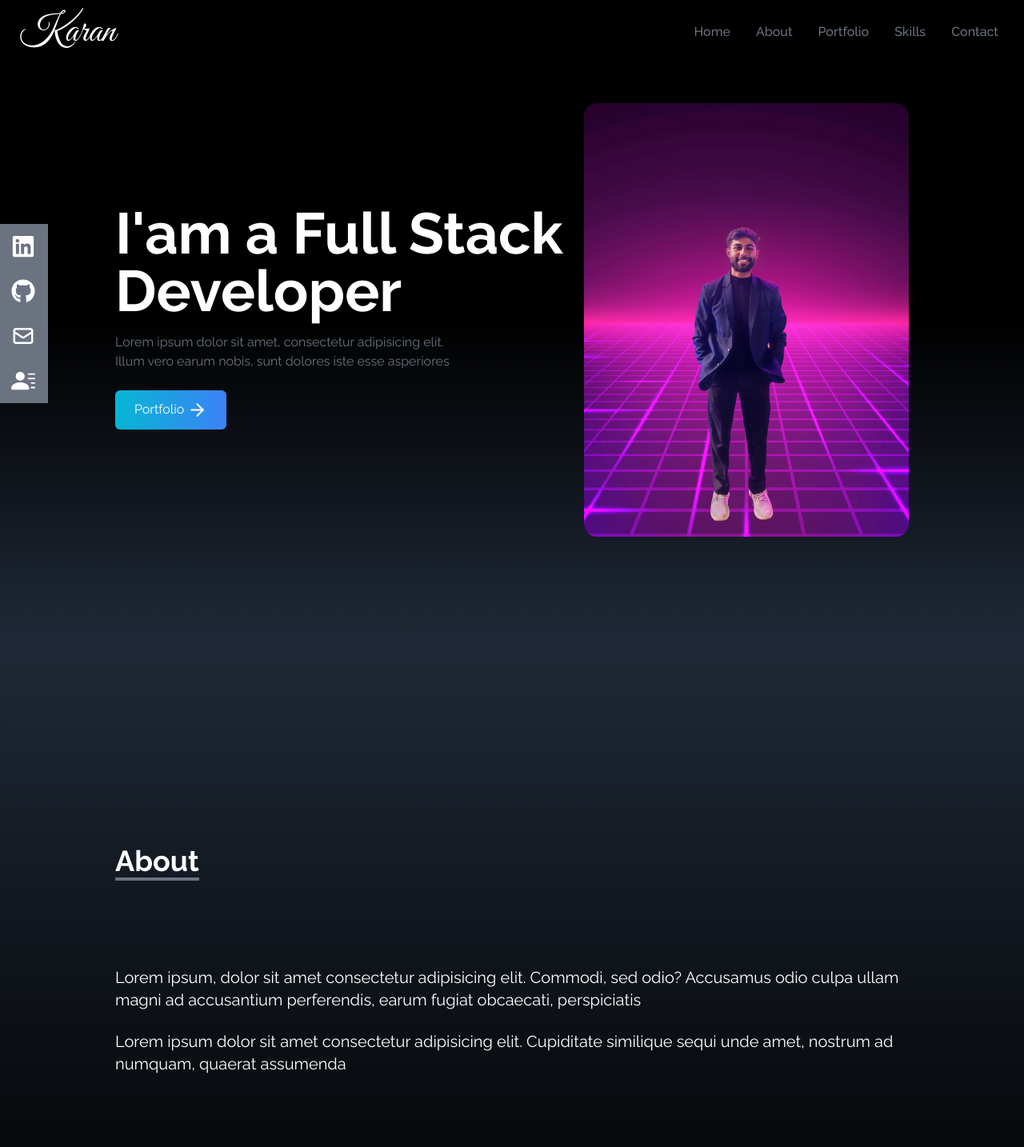
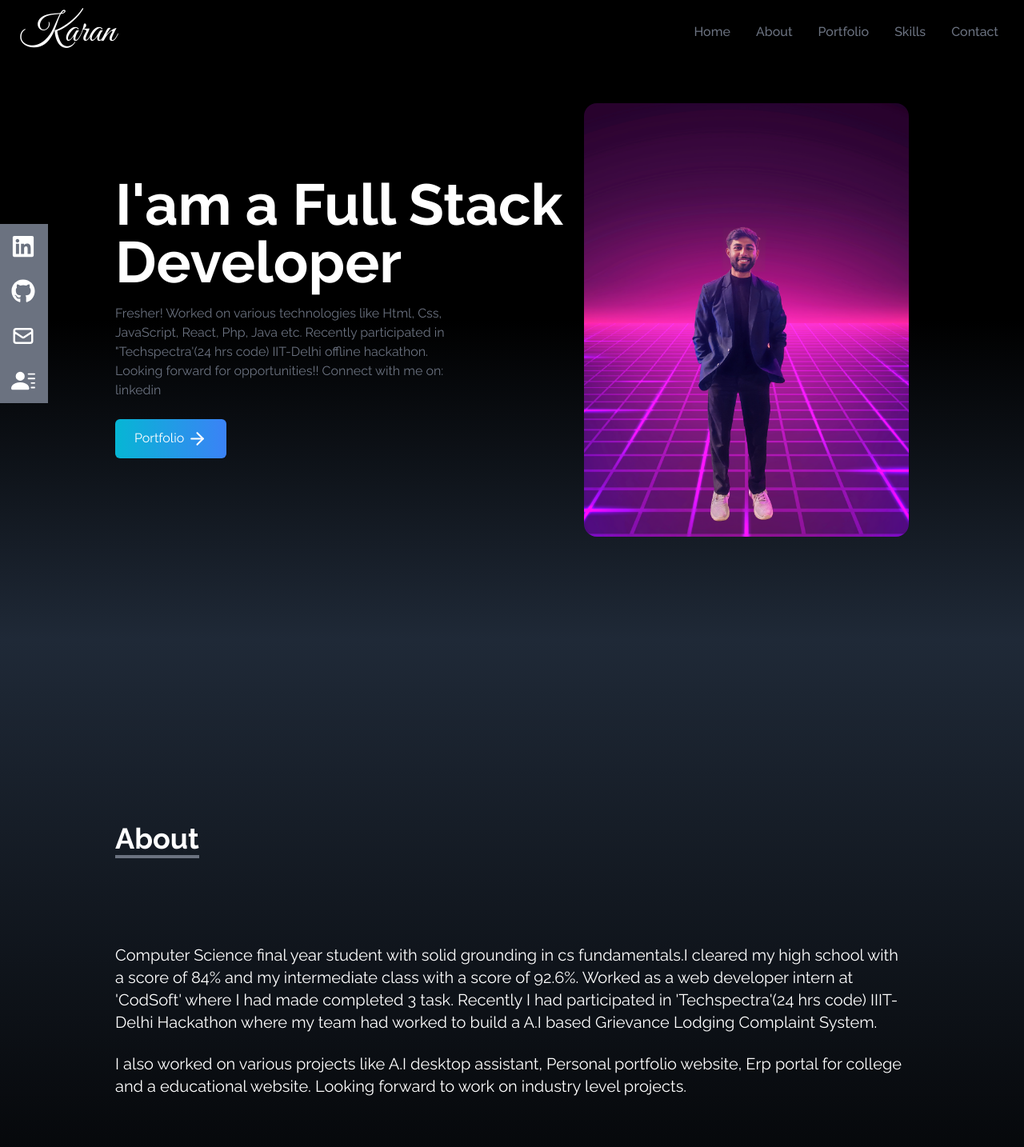
Before and after one commit to mangal-9090/my-portfolio, a React (Create React App) app: page / in a window 1280 px wide. Shown: the top 1434 px of the page at 80% size. Built offline with nearby package versions, Linux system fonts and the light colour scheme.

Commit message:
some changes are done

```diff
--- a/src/components/About.jsx
+++ b/src/components/About.jsx
@@ -9,13 +9,18 @@ const About = () => {
             </div>
 
             <p className='text-xl mt-20'>
-                Lorem ipsum, dolor sit amet consectetur adipisicing elit. Commodi, sed odio? Accusamus odio culpa ullam magni ad accusantium perferendis, earum fugiat obcaecati, perspiciatis
+                Computer Science final year student with solid grounding in cs fundamentals.I cleared my high school with a score of 84% and my intermediate class with a score of 92.6%.
+                Worked as a web developer intern at 'CodSoft' where I had made completed 3 task.
+                Recently I had participated in 'Techspectra'(24 hrs code) IIIT-Delhi Hackathon where my team had worked to build a A.I based Grievance Lodging Complaint System.
+
             </p>
 
             <br />
 
             <p className='text-xl'>
-                Lorem ipsum dolor sit amet consectetur adipisicing elit. Cupiditate similique sequi unde amet, nostrum ad numquam, quaerat assumenda
+            I also worked on various projects like A.I desktop assistant, Personal portfolio website, Erp portal for college and a educational website.
+            Looking forward to work on industry level projects.
+
             </p>
         </div>
 
--- a/src/components/Home.jsx
+++ b/src/components/Home.jsx
@@ -13,8 +13,10 @@ const Home = () => {
                 </h2>
 
                 <p className='text-gray-500 py-4 max-w-md'>
-                    Lorem ipsum dolor sit amet, consectetur adipisicing elit.
-                    Illum vero earum nobis, sunt dolores iste esse asperiores
+                    Fresher! Worked on various technologies like Html, Css, JavaScript, React, Php, Java etc.
+                    Recently participated in "Techspectra'(24 hrs code) IIT-Delhi offline hackathon.
+                    Looking forward for opportunities!!
+                    Connect with me on: linkedin
                 </p>
 
                 <div>
--- a/src/components/Portfolio.jsx
+++ b/src/components/Portfolio.jsx
@@ -8,6 +8,7 @@ const Portfolio = () => {
         {
             id:1,
             src: S1
+
         },
 
         {
```
